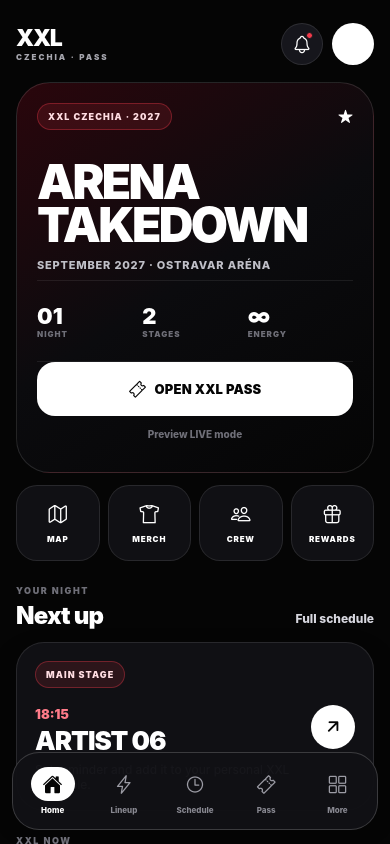
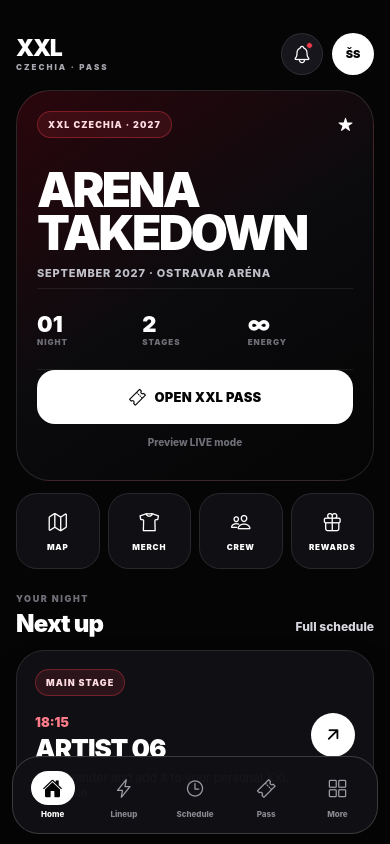
Before and after one commit to oxvaa/xxl-pass, a React Native app: screen / in a window 390 px wide. Built offline with nearby package versions, Linux system fonts and the light colour scheme.

Commit message:
Add files via upload

```diff
--- a/components/BottomNav.js
+++ b/components/BottomNav.js
@@ -1,5 +1,6 @@
 import React from 'react';
 import { View, Pressable, StyleSheet } from 'react-native';
+import { useSafeAreaInsets } from 'react-native-safe-area-context';
 import { Ionicons } from '@expo/vector-icons';
 import { Txt } from './UI';
 import { COLORS } from '../theme';
@@ -13,19 +14,24 @@ const ITEMS = [
 ];
 
 export default function BottomNav({ tab, onChange }) {
-  return <View style={styles.wrap}><View style={styles.nav}>
+  const insets=useSafeAreaInsets();
+  return <View style={[styles.wrap,{paddingBottom:Math.max(insets.bottom,10)}]}>
+    <View style={styles.nav}>
       {ITEMS.map(([label,icon,key])=>{
         const active=tab===key;
         return <Pressable key={key} onPress={()=>onChange(key)} style={styles.item}>
-        <View style={[styles.iconWrap,active&&styles.iconActive]}><Ionicons name={active?icon.replace('-outline',''):icon} size={20} color={active?'#050505':'#9C9CA5'} /></View>
+          <View style={[styles.iconWrap,active&&styles.iconActive]}>
+            <Ionicons name={active?icon.replace('-outline',''):icon} size={20} color={active?'#050505':'#9C9CA5'} />
+          </View>
           <Txt style={[styles.label,active&&styles.labelActive]}>{label}</Txt>
         </Pressable>;
       })}
-  </View></View>;
+    </View>
+  </View>;
 }
 
 const styles=StyleSheet.create({
-  wrap:{position:'absolute',left:0,right:0,bottom:0,paddingHorizontal:12,paddingBottom:14},
+  wrap:{position:'absolute',left:0,right:0,bottom:0,paddingHorizontal:12},
   nav:{height:78,borderRadius:27,backgroundColor:'rgba(17,17,21,.96)',borderWidth:1,borderColor:COLORS.borderStrong,flexDirection:'row',alignItems:'center',justifyContent:'space-around',paddingHorizontal:4},
   item:{flex:1,alignItems:'center',justifyContent:'center',gap:4},
   iconWrap:{height:34,minWidth:44,borderRadius:17,alignItems:'center',justifyContent:'center'},
--- a/components/UI.js
+++ b/components/UI.js
@@ -1,5 +1,6 @@
 import React from 'react';
-import { View, Text, Pressable, ScrollView, StyleSheet, Platform } from 'react-native';
+import { View, Text, Pressable, ScrollView, StyleSheet } from 'react-native';
+import { useSafeAreaInsets } from 'react-native-safe-area-context';
 import { LinearGradient } from 'expo-linear-gradient';
 import { Ionicons } from '@expo/vector-icons';
 import { COLORS, SHADOW } from '../theme';
@@ -9,8 +10,21 @@ export function Txt({ children, style, muted=false, faint=false, mono=false, ...
 }
 
 export function Screen({ children, scroll=true, contentStyle, safeTop=true }) {
-  const body = <View style={[styles.screenInner, safeTop && { paddingTop: Platform.OS === 'android' ? 22 : 8 }, contentStyle]}>{children}</View>;
-  return <View style={styles.screen}>{scroll ? <ScrollView showsVerticalScrollIndicator={false} contentContainerStyle={{ paddingBottom: 130 }}>{body}</ScrollView> : body}</View>;
+  const insets=useSafeAreaInsets();
+  const top=safeTop ? Math.max(insets.top, 12)+8 : 0;
+  const bottom=Math.max(insets.bottom, 10);
+
+  const body=<View style={[styles.screenInner,{paddingTop:top},contentStyle]}>{children}</View>;
+
+  return <View style={styles.screen}>
+    {scroll
+      ? <ScrollView
+          showsVerticalScrollIndicator={false}
+          contentInsetAdjustmentBehavior="never"
+          contentContainerStyle={{paddingBottom:118+bottom}}
+        >{body}</ScrollView>
+      : body}
+  </View>;
 }
 
 export function GlassCard({ children, style, onPress, gradient, accessibilityLabel }) {
@@ -49,9 +63,14 @@ export function TopBar({ onProfile, onNotifications, badge=0 }) {
       <Txt style={styles.brand}>XXL</Txt>
       <Txt style={styles.brandSub}>CZECHIA · PASS</Txt>
     </View>
-    <View style={{flexDirection:'row',gap:9}}>
-      <Pressable onPress={onNotifications} style={styles.circle}><Ionicons name="notifications-outline" size={20} color="#fff" />{badge>0 && <View style={styles.dot} />}</Pressable>
-      <Pressable onPress={onProfile} style={styles.avatar}><Txt style={{fontWeight:'900',fontSize:11}}>ŠS</Txt></Pressable>
+    <View style={styles.topActions}>
+      <Pressable onPress={onNotifications} style={styles.circle}>
+        <Ionicons name="notifications-outline" size={20} color="#fff" />
+        {badge>0 && <View style={styles.dot} />}
+      </Pressable>
+      <Pressable onPress={onProfile} style={styles.avatar}>
+        <Txt style={{fontWeight:'900',fontSize:11,color:'#050505'}}>ŠS</Txt>
+      </Pressable>
     </View>
   </View>;
 }
@@ -62,7 +81,8 @@ const styles = StyleSheet.create({
   screen:{flex:1,backgroundColor:COLORS.bg},
   screenInner:{paddingHorizontal:16},
   txt:{color:COLORS.text,fontSize:14},
-  muted:{color:COLORS.muted}, faint:{color:COLORS.faint},
+  muted:{color:COLORS.muted},
+  faint:{color:COLORS.faint},
   mono:{fontVariant:['tabular-nums']},
   card:{backgroundColor:COLORS.panel,borderRadius:28,borderWidth:1,borderColor:COLORS.border,padding:18,...SHADOW},
   pill:{alignSelf:'flex-start',borderRadius:999,borderWidth:1,borderColor:COLORS.borderStrong,paddingHorizontal:10,paddingVertical:7,backgroundColor:'rgba(255,255,255,0.04)'},
@@ -77,8 +97,9 @@ const styles = StyleSheet.create({
   button:{minHeight:54,borderRadius:18,backgroundColor:'#FFFFFF',alignItems:'center',justifyContent:'center',flexDirection:'row',gap:8,paddingHorizontal:18},
   buttonSecondary:{backgroundColor:'rgba(255,255,255,.07)',borderWidth:1,borderColor:COLORS.borderStrong},
   buttonText:{color:'#050505',fontSize:13,fontWeight:'900',letterSpacing:.2},
-  topBar:{height:72,flexDirection:'row',alignItems:'center',justifyContent:'space-between'},
-  brand:{fontSize:23,fontWeight:'1000',letterSpacing:-1.2,lineHeight:24},
+  topBar:{minHeight:68,flexDirection:'row',alignItems:'center',justifyContent:'space-between'},
+  topActions:{flexDirection:'row',gap:9,alignItems:'center'},
+  brand:{fontSize:23,fontWeight:'900',letterSpacing:-1.2,lineHeight:24},
   brandSub:{fontSize:8,fontWeight:'900',letterSpacing:2,color:COLORS.muted,marginTop:2},
   circle:{height:42,width:42,borderRadius:21,alignItems:'center',justifyContent:'center',backgroundColor:COLORS.panel2,borderWidth:1,borderColor:COLORS.border},
   avatar:{height:42,width:42,borderRadius:21,alignItems:'center',justifyContent:'center',backgroundColor:'#FFFFFF'},
```
Lines whose indentation alone changed are shown as unchanged.
